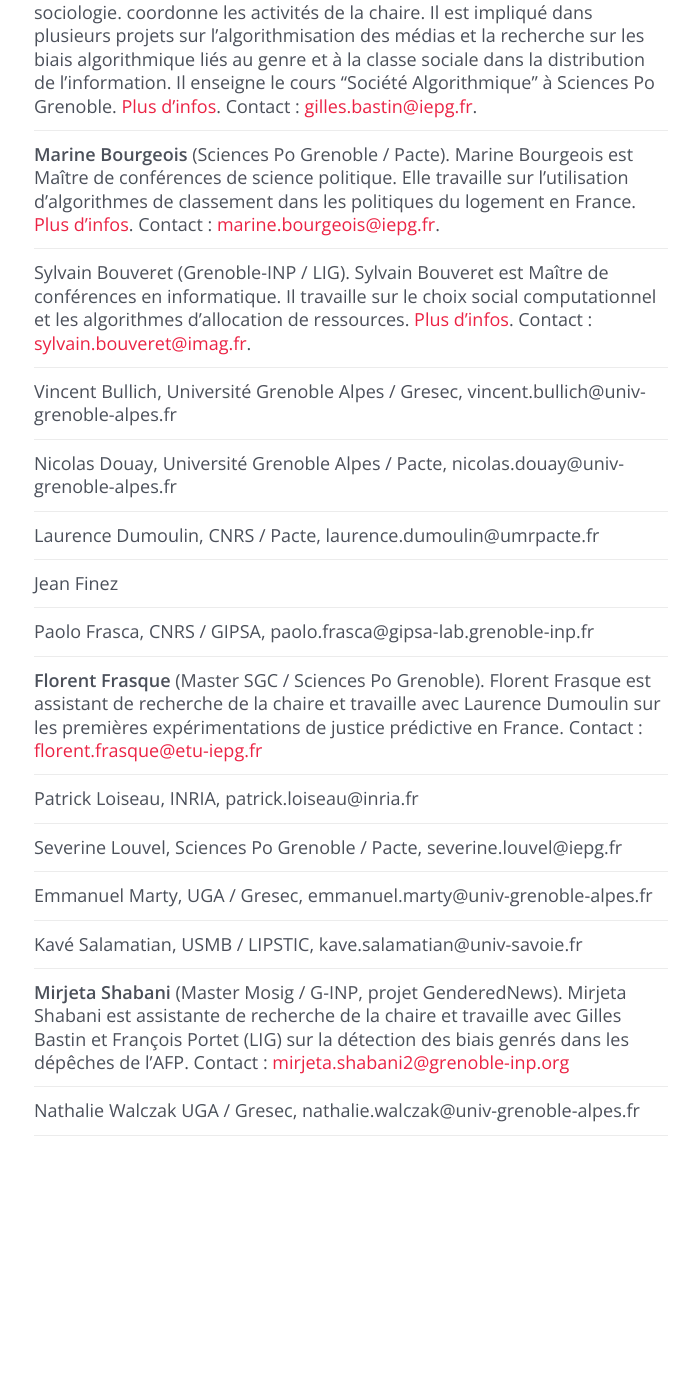
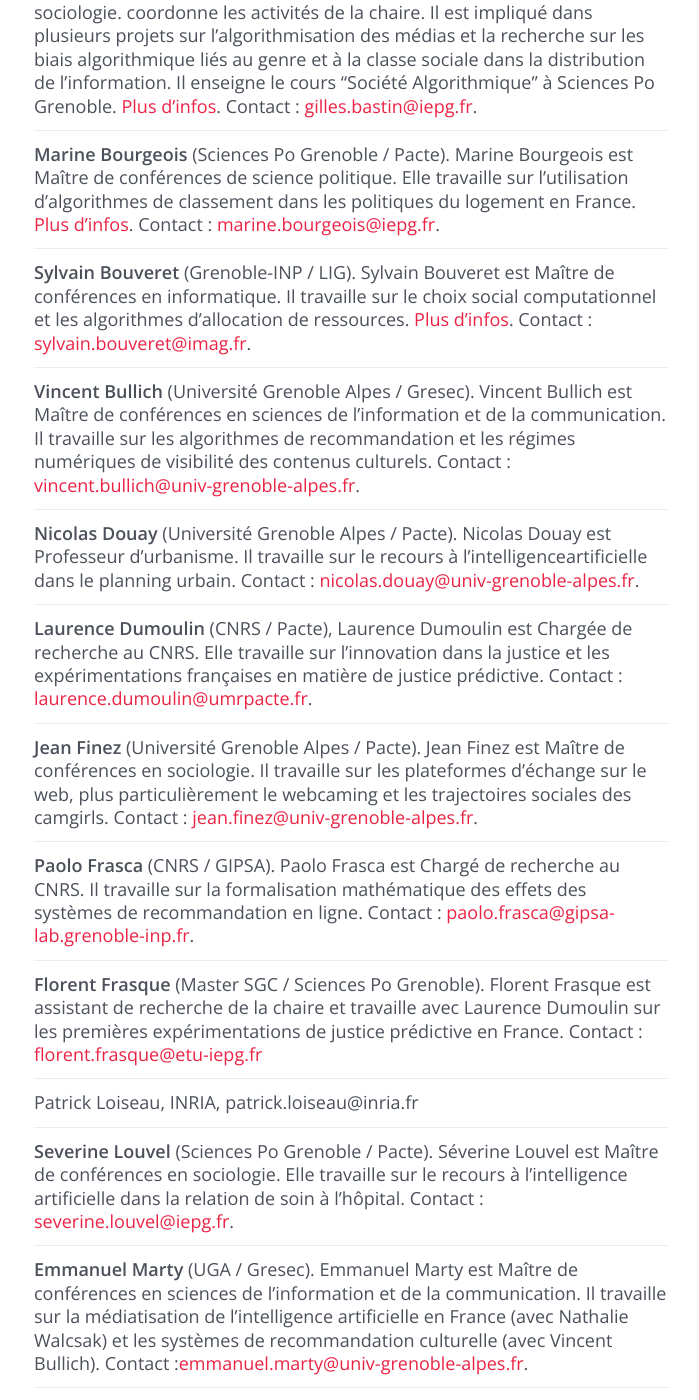
Before and after one commit to gillesbastin/algorithmicsociety.github.io, a Jekyll site: the page built from participants.md, in a window 1280 px wide and 1400 px high, scrolled down 621 px. Shown: the whole window, without its empty margins (289-988 px from the left). Built offline with Jekyll 4.4.1, drawn with Linux system fonts in a browser that asks for light colours; some of the changed text lies outside the part shown.

Commit message:
Update participants.md

```diff
--- a/participants.md
+++ b/participants.md
@@ -19,27 +19,27 @@ image: 			header-1.jpg
 <hr>
 **Marine Bourgeois** (Sciences Po Grenoble / Pacte). Marine Bourgeois est Maître de conférences de science politique. Elle travaille sur l'utilisation d'algorithmes de classement dans les politiques du logement en France. [Plus d'infos](https://www.pacte-grenoble.fr/membres/marine-bourgeois). Contact : [marine.bourgeois@iepg.fr](marine.bourgeois@iepg.fr).
 <hr>
-Sylvain Bouveret (Grenoble-INP / LIG). Sylvain Bouveret est Maître de conférences en informatique. Il travaille sur le choix social computationnel et les algorithmes d'allocation de ressources. [Plus d'infos](http://recherche.noiraudes.net/fr/). Contact : [sylvain.bouveret@imag.fr](sylvain.bouveret@imag.fr).
+**Sylvain Bouveret** (Grenoble-INP / LIG). Sylvain Bouveret est Maître de conférences en informatique. Il travaille sur le choix social computationnel et les algorithmes d'allocation de ressources. [Plus d'infos](http://recherche.noiraudes.net/fr/). Contact : [sylvain.bouveret@imag.fr](sylvain.bouveret@imag.fr).
 <hr>
-Vincent Bullich, Université Grenoble Alpes / Gresec, vincent.bullich@univ-grenoble-alpes.fr
+**Vincent Bullich** (Université Grenoble Alpes / Gresec). Vincent Bullich est Maître de conférences en sciences de l'information et de la communication. Il travaille sur les algorithmes de recommandation et les régimes numériques de visibilité des contenus culturels. Contact : [vincent.bullich@univ-grenoble-alpes.fr](vincent.bullich@univ-grenoble-alpes.fr).
 <hr>
-Nicolas Douay, Université Grenoble Alpes / Pacte, nicolas.douay@univ-grenoble-alpes.fr
+**Nicolas Douay** (Université Grenoble Alpes / Pacte). Nicolas Douay est Professeur d'urbanisme. Il travaille sur le recours à l'intelligenceartificielle dans le planning urbain. Contact : [nicolas.douay@univ-grenoble-alpes.fr](nicolas.douay@univ-grenoble-alpes.fr).
 <hr>
-Laurence Dumoulin, CNRS / Pacte, laurence.dumoulin@umrpacte.fr
+**Laurence Dumoulin** (CNRS / Pacte), Laurence Dumoulin est Chargée de recherche au CNRS. Elle travaille sur l'innovation dans la justice et les expérimentations françaises en matière de justice prédictive. Contact : [laurence.dumoulin@umrpacte.fr](laurence.dumoulin@umrpacte.fr).
 <hr>
-Jean Finez
+**Jean Finez** (Université Grenoble Alpes / Pacte). Jean Finez est Maître de conférences en sociologie. Il travaille sur les plateformes d'échange sur le web, plus particulièrement le webcaming et les trajectoires sociales des camgirls. Contact : [jean.finez@univ-grenoble-alpes.fr](jean.finez@univ-grenoble-alpes.fr).
 <hr>
-Paolo Frasca, CNRS / GIPSA, paolo.frasca@gipsa-lab.grenoble-inp.fr
+**Paolo Frasca** (CNRS / GIPSA). Paolo Frasca est Chargé de recherche au CNRS. Il travaille sur la formalisation mathématique des effets des systèmes de recommandation en ligne. Contact : [paolo.frasca@gipsa-lab.grenoble-inp.fr](paolo.frasca@gipsa-lab.grenoble-inp.fr).
 <hr>
 **Florent Frasque** (Master SGC / Sciences Po Grenoble). Florent Frasque est assistant de recherche de la chaire et travaille avec Laurence Dumoulin sur les premières expérimentations de justice prédictive en France. Contact : [florent.frasque@etu-iepg.fr](mailto:florent.frasque@etu-iepg.fr)
 <hr>
 Patrick Loiseau, INRIA, patrick.loiseau@inria.fr
 <hr>
-Severine Louvel, Sciences Po Grenoble / Pacte, severine.louvel@iepg.fr
+**Severine Louvel** (Sciences Po Grenoble / Pacte). Séverine Louvel est Maître de conférences en sociologie. Elle travaille sur le recours à l'intelligence artificielle dans la relation de soin à l'hôpital. Contact : [severine.louvel@iepg.fr](severine.louvel@iepg.fr).
 <hr>
-Emmanuel Marty, UGA / Gresec, emmanuel.marty@univ-grenoble-alpes.fr
+**Emmanuel Marty** (UGA / Gresec). Emmanuel Marty est Maître de conférences en sciences de l'information et de la communication. Il travaille sur la médiatisation de l'intelligence artificielle en France (avec Nathalie Walcsak) et les systèmes de recommandation culturelle (avec Vincent Bullich). Contact :[emmanuel.marty@univ-grenoble-alpes.fr](emmanuel.marty@univ-grenoble-alpes.fr).
 <hr>
-Kavé Salamatian, USMB / LIPSTIC, kave.salamatian@univ-savoie.fr
+**Kavé Salamatian** (USMB / LIPSTIC), kave.salamatian@univ-savoie.fr
 <hr>
 **Mirjeta Shabani** (Master Mosig / G-INP, projet GenderedNews). Mirjeta Shabani est assistante de recherche de la chaire et travaille avec Gilles Bastin et François Portet (LIG) sur la détection des biais genrés dans les dépêches de l'AFP. Contact : [mirjeta.shabani2@grenoble-inp.org](mailto:mirjeta.shabani2@grenoble-inp.org)
 <hr>
```
